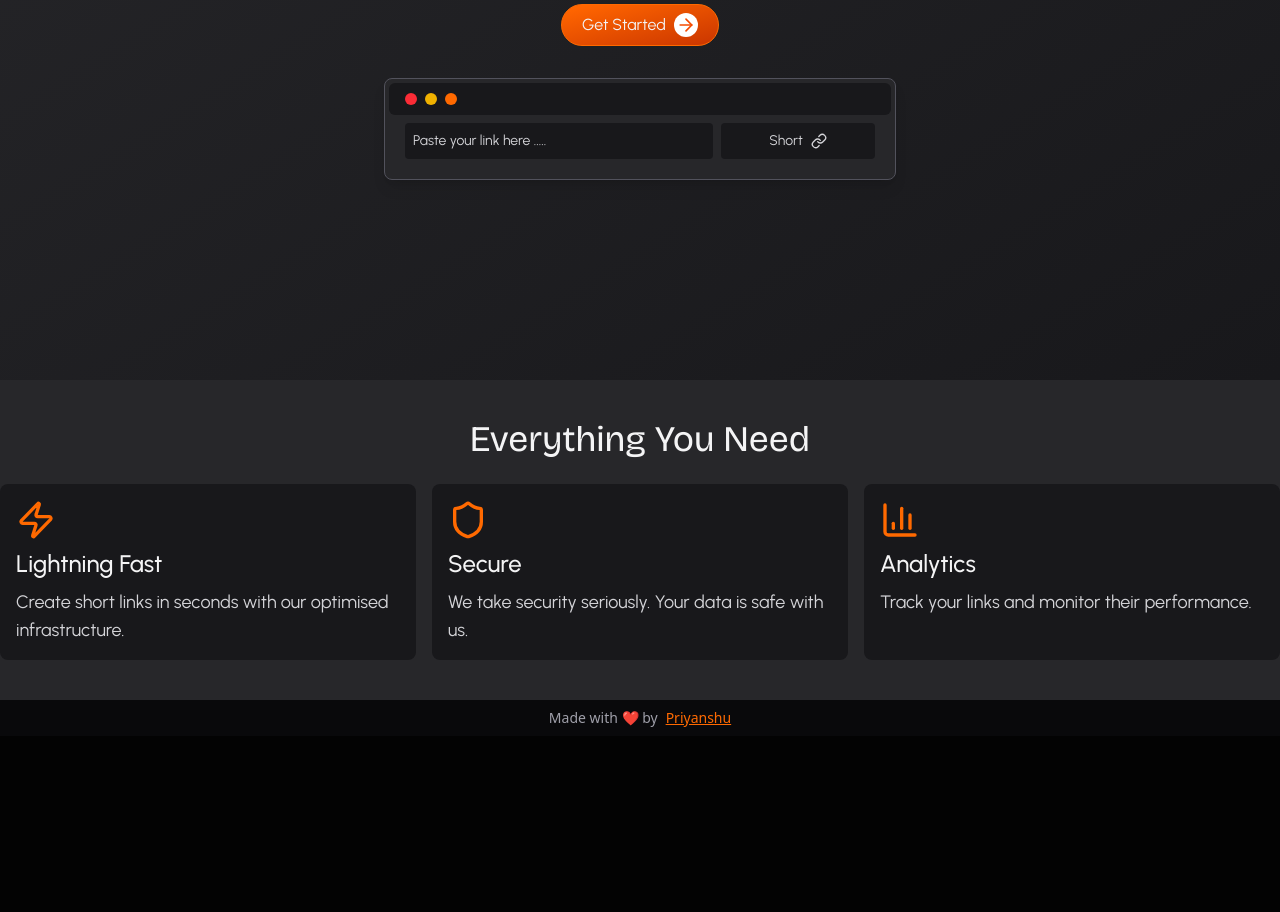
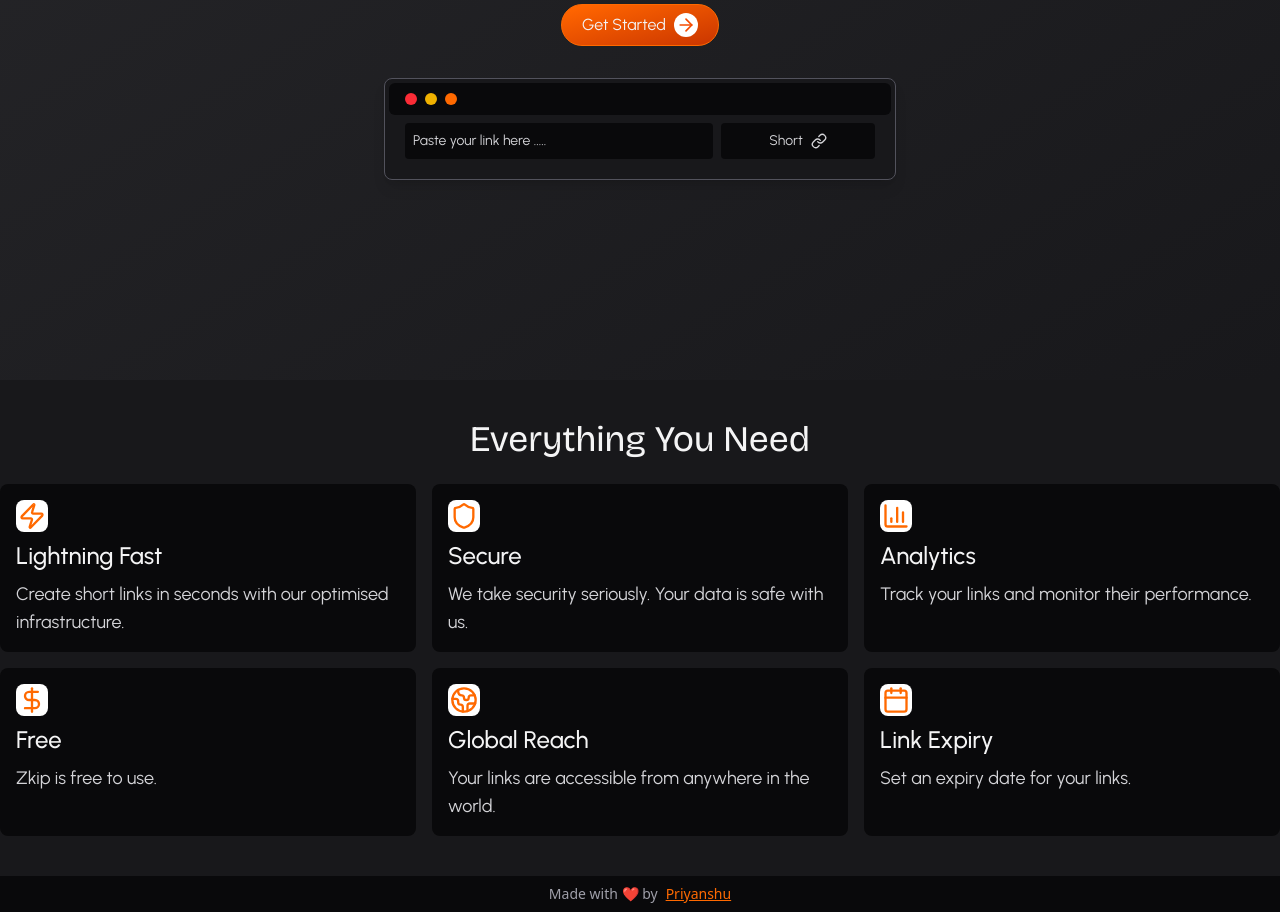
Before and after one commit to muxdust/zkip, a Next.js app: page / in a window 1280 px wide. Shown: the part 420-1332 px from the top of the page. Before the commit the page ends 1156 px from the top, so only its background shows below. Built offline with nearby package versions, Linux system fonts and the light colour scheme.

Commit message:
revamping

```diff
--- a/components/Auth/Login.jsx
+++ b/components/Auth/Login.jsx
@@ -39,8 +39,8 @@ const Login = () => {
   };
 
   return (
-    <section className="flex justify-center items-start min-h-screen w-full font-[family-name:var(--font-urbanist)] bg-zinc-900 px-5">
-      <div className="w-full max-w-md bg-zinc-800 rounded-lg p-6 border border-zinc-600 mt-20">
+    <section className="flex justify-center items-start min-h-screen w-full font-[family-name:var(--font-urbanist)] bg-zinc-950 px-5">
+      <div className="w-full max-w-md bg-zinc-900 rounded-lg p-6 border border-zinc-600 mt-20">
         <h2 className="text-4xl text-zinc-100 font-medium text-center mb-6">
           Welcome back!
           <span className="block font-[family-name:var(--font-bricolage)] bg-gradient-to-b from-zinc-100 to-zinc-300 bg-clip-text text-transparent">
@@ -57,7 +57,7 @@ const Login = () => {
               id="email"
               name="email"
               placeholder="Enter your email"
-              className="w-full rounded-md px-3 py-2 text-zinc-300 outline-none border border-zinc-600 focus:border-orange-500 bg-zinc-900"
+              className="w-full rounded-md px-3 py-2 text-zinc-300 outline-none border border-zinc-600 focus:border-orange-500 bg-zinc-950"
               value={email}
               onChange={(e) => setEmail(e.target.value)}
             />
@@ -66,7 +66,7 @@ const Login = () => {
             <label htmlFor="password" className="text-zinc-300 text-lg">
               Password
             </label>
-            <div className="flex items-center w-full rounded-md px-3 py-2 text-zinc-300 outline-none border border-zinc-600 bg-zinc-900 focus-within:border-orange-500">
+            <div className="flex items-center w-full rounded-md px-3 py-2 text-zinc-300 outline-none border border-zinc-600 bg-zinc-950 focus-within:border-orange-500">
               <input
                 type={showPassword ? "text" : "password"}
                 id="password"
--- a/components/Dashboard/User/Settings.jsx
+++ b/components/Dashboard/User/Settings.jsx
@@ -29,7 +29,7 @@ const Settings = ({
         <div className="flex flex-col justify-start items-start w-full">
           <form
             action=""
-            className="mt-4 p-4 rounded-lg bg-zinc-800 max-w-2xl w-full"
+            className="mt-4 p-4 rounded-lg bg-zinc-900 max-w-2xl w-full"
           >
             <div className="flex flex-col gap-4 w-full">
               <div>
@@ -39,7 +39,7 @@ const Settings = ({
                 <input
                   type="text"
                   placeholder="Name"
-                  className="w-full rounded-md px-3 py-2 text-zinc-300 outline-none border border-zinc-600 focus:border-orange-500 bg-zinc-900 mt-2"
+                  className="w-full rounded-md px-3 py-2 text-zinc-300 outline-none border border-zinc-600 focus:border-orange-500 bg-zinc-950 mt-2"
                   value={newName}
                   onChange={(e) => setNewName(e.target.value)}
                 />
@@ -51,7 +51,7 @@ const Settings = ({
                 <input
                   type="text"
                   placeholder="Username"
-                  className="w-full rounded-md px-3 py-2 text-zinc-300 outline-none border border-zinc-600 focus:border-orange-500 bg-zinc-900 mt-2"
+                  className="w-full rounded-md px-3 py-2 text-zinc-300 outline-none border border-zinc-600 focus:border-orange-500 bg-zinc-950 mt-2"
                   value={newUsername}
                   onChange={(e) => setNewUsername(e.target.value)}
                 />
@@ -63,7 +63,7 @@ const Settings = ({
                 <input
                   type="email"
                   placeholder="Email"
-                  className="w-full rounded-md px-3 py-2 text-zinc-300 outline-none border border-zinc-600 focus:border-orange-500 bg-zinc-900 mt-2"
+                  className="w-full rounded-md px-3 py-2 text-zinc-300 outline-none border border-zinc-600 focus:border-orange-500 bg-zinc-950 mt-2"
                   value={newEmail}
                   onChange={(e) => setNewEmail(e.target.value)}
                 />
@@ -75,7 +75,7 @@ const Settings = ({
                 <input
                   type="password"
                   placeholder="Password"
-                  className="w-full rounded-md px-3 py-2 text-zinc-300 outline-none border border-zinc-600 focus:border-orange-500 bg-zinc-900 mt-2"
+                  className="w-full rounded-md px-3 py-2 text-zinc-300 outline-none border border-zinc-600 focus:border-orange-500 bg-zinc-950 mt-2"
                   value={newPassword}
                   onChange={(e) => setNewPassword(e.target.value)}
                 />
--- a/components/Landing/Everything.jsx
+++ b/components/Landing/Everything.jsx
@@ -1,31 +1,56 @@
 import React from "react";
-import { Zap, Shield, ChartColumn } from "lucide-react";
+import {
+  Zap,
+  Shield,
+  ChartColumn,
+  Calendar,
+  Globe2Icon,
+  DollarSign,
+} from "lucide-react";
 
 const EverythingYouNeed = () => {
   const data = [
     {
       id: 1,
       title: "Lightning Fast",
-      icon: <Zap size={40} />,
+      icon: <Zap size={32} className="bg-white p-0.5 rounded-lg" />,
       description:
         "Create short links in seconds with our optimised infrastructure.",
     },
     {
       id: 2,
       title: "Secure",
-      icon: <Shield size={40} />,
+      icon: <Shield size={32} className="bg-white p-0.5 rounded-lg" />,
       description: "We take security seriously. Your data is safe with us.",
     },
     {
       id: 3,
       title: "Analytics",
-      icon: <ChartColumn size={40} />,
+      icon: <ChartColumn size={32} className="bg-white p-0.5 rounded-lg" />,
       description: "Track your links and monitor their performance.",
+    },
+    {
+      id: 4,
+      title: "Free",
+      icon: <DollarSign size={32} className="bg-white p-0.5 rounded-lg" />,
+      description: "Zkip is free to use.",
+    },
+    {
+      id: 5,
+      title: "Global Reach",
+      icon: <Globe2Icon size={32} className="bg-white p-0.5 rounded-lg" />,
+      description: "Your links are accessible from anywhere in the world.",
+    },
+    {
+      id: 6,
+      title: "Link Expiry",
+      icon: <Calendar size={32} className="bg-white p-0.5 rounded-lg" />,
+      description: "Set an expiry date for your links.",
     },
   ];
 
   return (
-    <section className="flex justify-center items-start w-full font-[family-name:var(--font-urbanist)] bg-zinc-800 py-10">
+    <section className="flex justify-center items-start w-full font-[family-name:var(--font-urbanist)] bg-zinc-900 py-10">
       <div className="flex flex-col justify-start items-start w-[95vw] lg:container">
         <h2 className="text-4xl text-zinc-100 font-medium text-center mb-6 self-center font-[family-name:var(--font-bricolage)]">
           Everything You Need
@@ -33,7 +58,7 @@ const EverythingYouNeed = () => {
         <div className="grid grid-cols-1 md:grid-cols-2 lg:grid-cols-3 gap-4 w-full justify-start items-stretch">
           {data.map((item) => (
             <div
-              className="flex flex-col justify-start items-start w-full p-4 rounded-lg bg-zinc-900 gap-2"
+              className="flex flex-col justify-start items-start w-full p-4 rounded-lg bg-zinc-950 gap-2"
               key={item.id}
             >
               <span className="text-orange-500">{item.icon}</span>
--- a/components/Landing/Hero.jsx
+++ b/components/Landing/Hero.jsx
@@ -26,19 +26,19 @@ const Hero = () => {
             className="inline-block ml-2 p-0.5 rounded-full bg-white text-orange-600"
           />
         </Link>
-        <div className="mt-8 text-zinc-300 text-sm w-full max-w-lg bg-zinc-800 rounded-lg p-1 shadow-lg border border-zinc-600">
-          <div className="w-full h-8 bg-zinc-900 mb-2 rounded-md flex items-center px-4">
+        <div className="mt-8 text-zinc-300 text-sm w-full max-w-lg bg-zinc-900 rounded-lg p-1 shadow-lg border border-zinc-600">
+          <div className="w-full h-8 bg-zinc-950 mb-2 rounded-md flex items-center px-4">
             <span className="w-3 h-3 bg-red-500 rounded-full mr-2"></span>
             <span className="w-3 h-3 bg-yellow-500 rounded-full mr-2"></span>
             <span className="w-3 h-3 bg-orange-500 rounded-full"></span>
           </div>
           <div className="px-4 pb-4 flex flex-row justify-between items-center gap-2">
-            <div className="w-full h-9 bg-zinc-900 rounded flex justify-start items-center">
+            <div className="w-full h-9 bg-zinc-950 rounded flex justify-start items-center">
               <p className="text-sm text-zinc-300 ml-2">
                 {`Paste your link here .....`}
               </p>
             </div>
-            <div className="w-1/2 h-9 bg-zinc-900 rounded flex justify-center items-center">
+            <div className="w-1/2 h-9 bg-zinc-950 rounded flex justify-center items-center">
               <p className="text-md text-zinc-300 flex items-center gap-0">
                 Short
                 <LinkIcon size={16} className="inline-block ml-2" />
--- a/components/ui/Navbar.jsx
+++ b/components/ui/Navbar.jsx
@@ -14,7 +14,7 @@ const Navbar = () => {
   console.log(isLogged);
 
   return (
-    <header className="w-full flex justify-center items-center bg-zinc-800 py-2 font-[family-name:var(--font-urbanist)] absolute top-0 left-0 z-50">
+    <header className="w-full flex justify-center items-center bg-zinc-900 py-2 font-[family-name:var(--font-urbanist)] absolute top-0 left-0 z-50">
       <nav className="lg:container w-[95vw] flex justify-between items-center px-4">
         <Link
           href="/"
@@ -55,7 +55,7 @@ const Navbar = () => {
       </nav>
 
       {showMenu && (
-        <div className="fixed inset-0 bg-zinc-800 bg-opacity-95 flex flex-col justify-center items-center z-50 px-4">
+        <div className="fixed inset-0 bg-zinc-900 bg-opacity-95 flex flex-col justify-center items-center z-50 px-4">
           <button
             onClick={toggleMenu}
             className="absolute top-2 right-4 text-zinc-200 focus:outline-none"
```
Also changed, not shown: components/Auth/SignUp.jsx (+6 -6 lines), components/Dashboard/User/Analytics.jsx (+5 -5 lines), components/Dashboard/User/DashboardComp.jsx (+22 -7 lines), components/Dashboard/User/Links.jsx (+20 -5 lines), components/Dashboard/User/Sidebar.jsx (+6 -6 lines).
